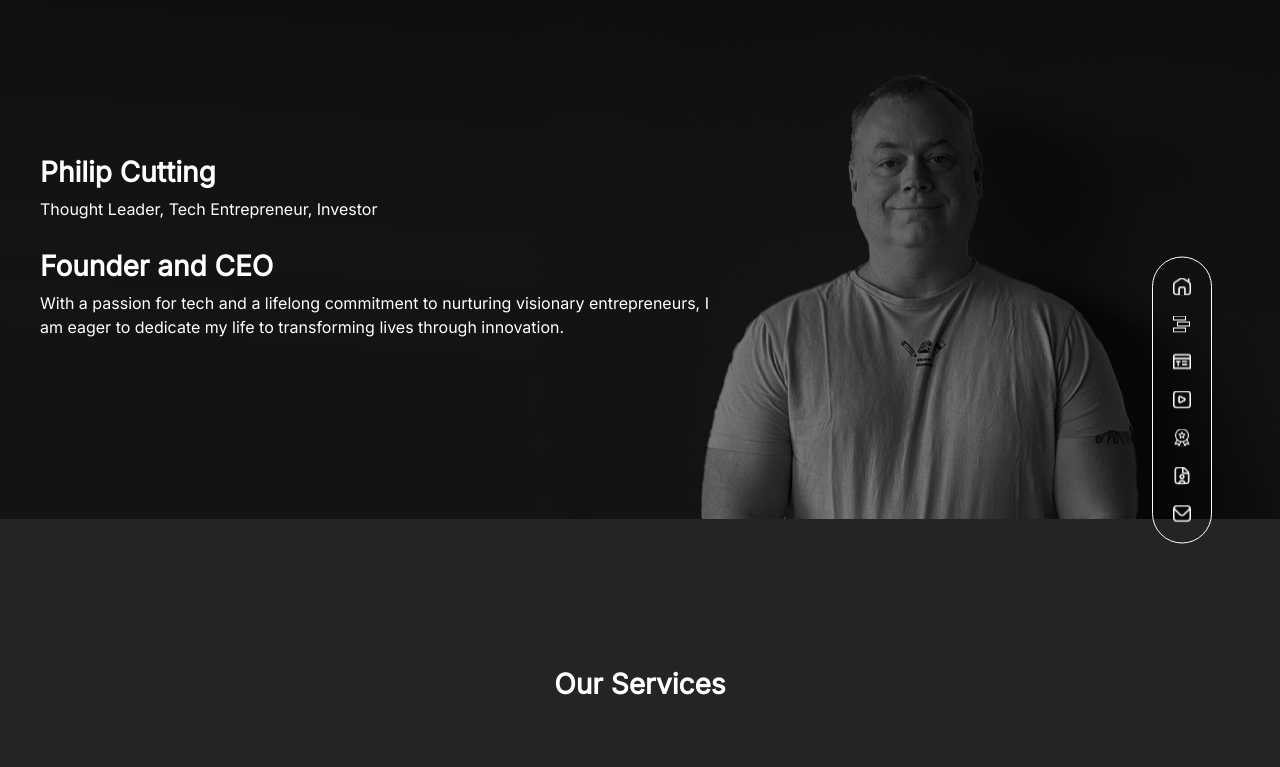
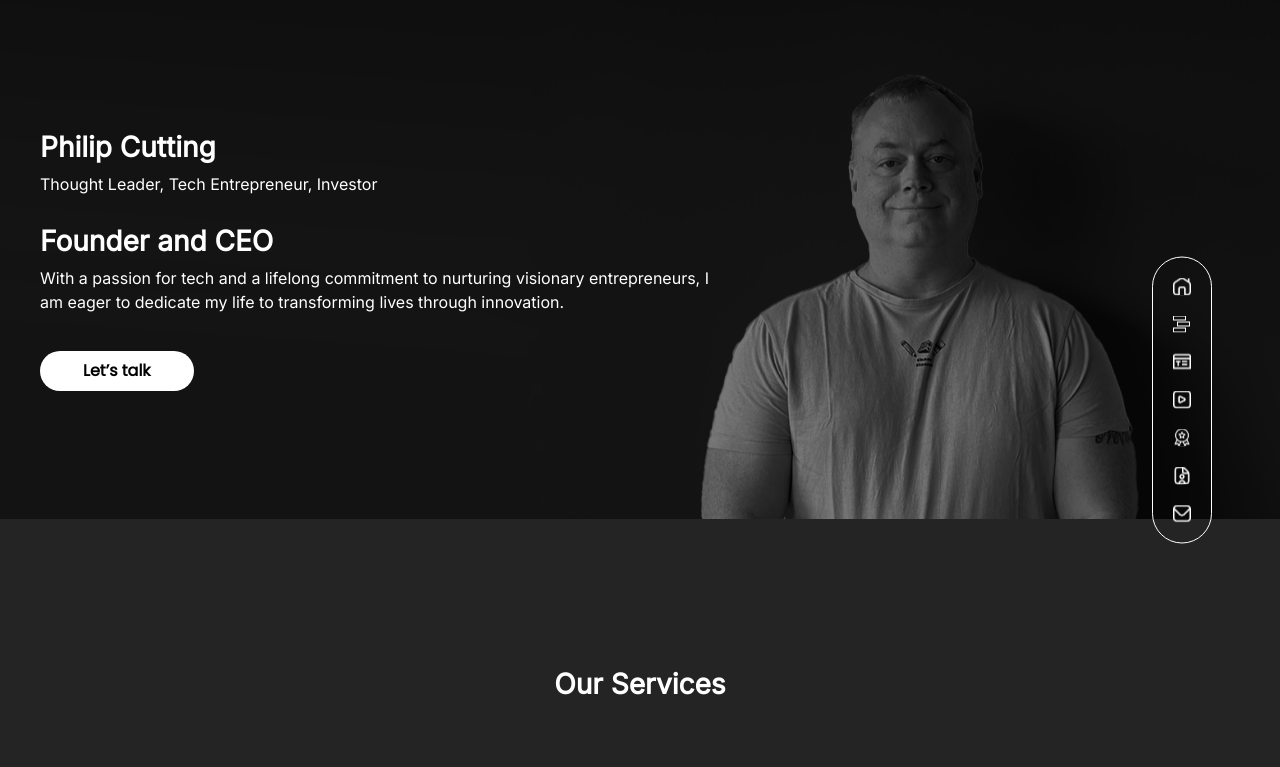
Before and after one commit to Ahtisham8952/portfolio, a Next.js app: page / in a window 1280 px wide. Shown: the top 767 px of the page. Built offline with nearby package versions, Linux system fonts and the light colour scheme.

Commit message:
lets talk

```diff
--- a/src/components/app/Profolio-Main/HeroSection.jsx
+++ b/src/components/app/Profolio-Main/HeroSection.jsx
@@ -1,4 +1,4 @@
-import { Box, Image, Text } from "@chakra-ui/react";
+import { Box, Button, Image, Text } from "@chakra-ui/react";
 import { MotionBox } from '@chakra-ui/react';
 import React, { forwardRef } from 'react';
 import { useSpring, animated } from 'react-spring';
@@ -99,6 +99,11 @@ const HeroSection = forwardRef((props, ref) => {
 am eager to dedicate my life to transforming lives through innovation.
             </Text>
             </Box>
+            <Box>
+            <Button onClick={() => props.onClick()} mt="10px" bg="#FFFFFF" px="43px" py="16px" color="#000000" borderRadius={"40px"}>
+            Let’s talk
+                    </Button>
+            </Box>
 
           </Box>
         </Box>
--- a/src/components/app/Profolio-Main/Index.jsx
+++ b/src/components/app/Profolio-Main/Index.jsx
@@ -19,6 +19,7 @@ export const Philipfolio = () => {
   const testimonialRef = useRef(null);
   const contactRef = useRef(null);
 
+
   const [activeSection, setActiveSection] = useState(null);
 
   const scrollToRef = (ref) => {
@@ -32,7 +33,10 @@ export const Philipfolio = () => {
   return (
     <Box position="relative">
       <Box>
-        <HeroSection ref={heroRef} />
+        <HeroSection
+        ref={heroRef}
+        onClick={() => scrollToRef(contactRef)}
+         />
         <ServicesSection ref={servicesRef} />
         <ProjectsSection ref={projectsRef} />
         <BlogSection ref={blogRef} />
```
